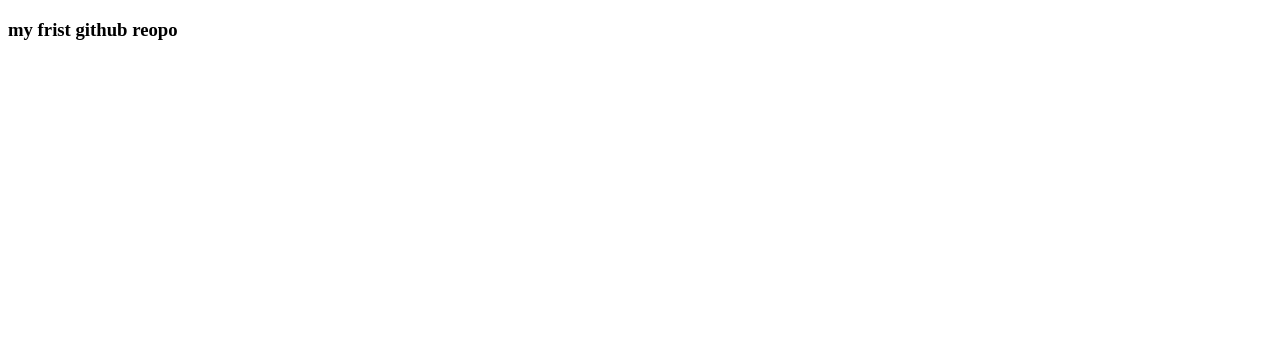
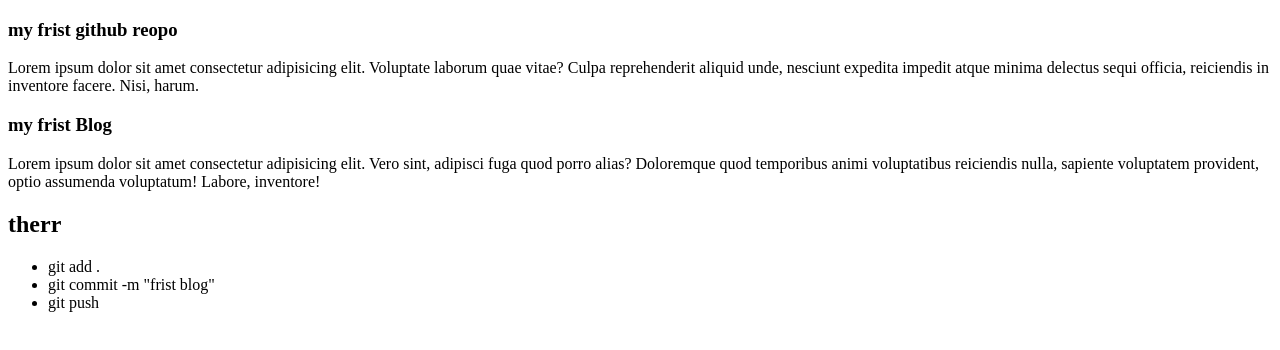
Before and after one commit to ibrahim5766/my-first-github-repo, a plain HTML site: page index.html in a window 1280 px wide. Drawn offline with Linux system fonts and the light colour scheme.

Commit message:
frist Blog

```diff
--- a/index.html
+++ b/index.html
@@ -7,5 +7,20 @@
 </head>
 <body>
      <h3>my frist github reopo</h3>
+     <p>Lorem ipsum dolor sit amet consectetur adipisicing elit. Voluptate laborum quae vitae? Culpa reprehenderit aliquid unde, nesciunt expedita impedit atque minima delectus sequi officia, reiciendis in inventore facere. Nisi, harum.</p>
+     <div>
+        <h3>
+            my frist Blog
+        </h3>
+        <p>Lorem ipsum dolor sit amet consectetur adipisicing elit. Vero sint, adipisci fuga quod porro alias? Doloremque quod temporibus animi voluptatibus reiciendis nulla, sapiente voluptatem provident, optio assumenda voluptatum! Labore, inventore!</p>
+     </div>
+     <div>
+        <h2> therr </h2>
+        <ul>
+            <li>git add .</li>
+            <li>git commit -m "frist blog"</li>
+            <li>git push</li>
+        </ul>
+     </div>
 </body>
 </html>
```
